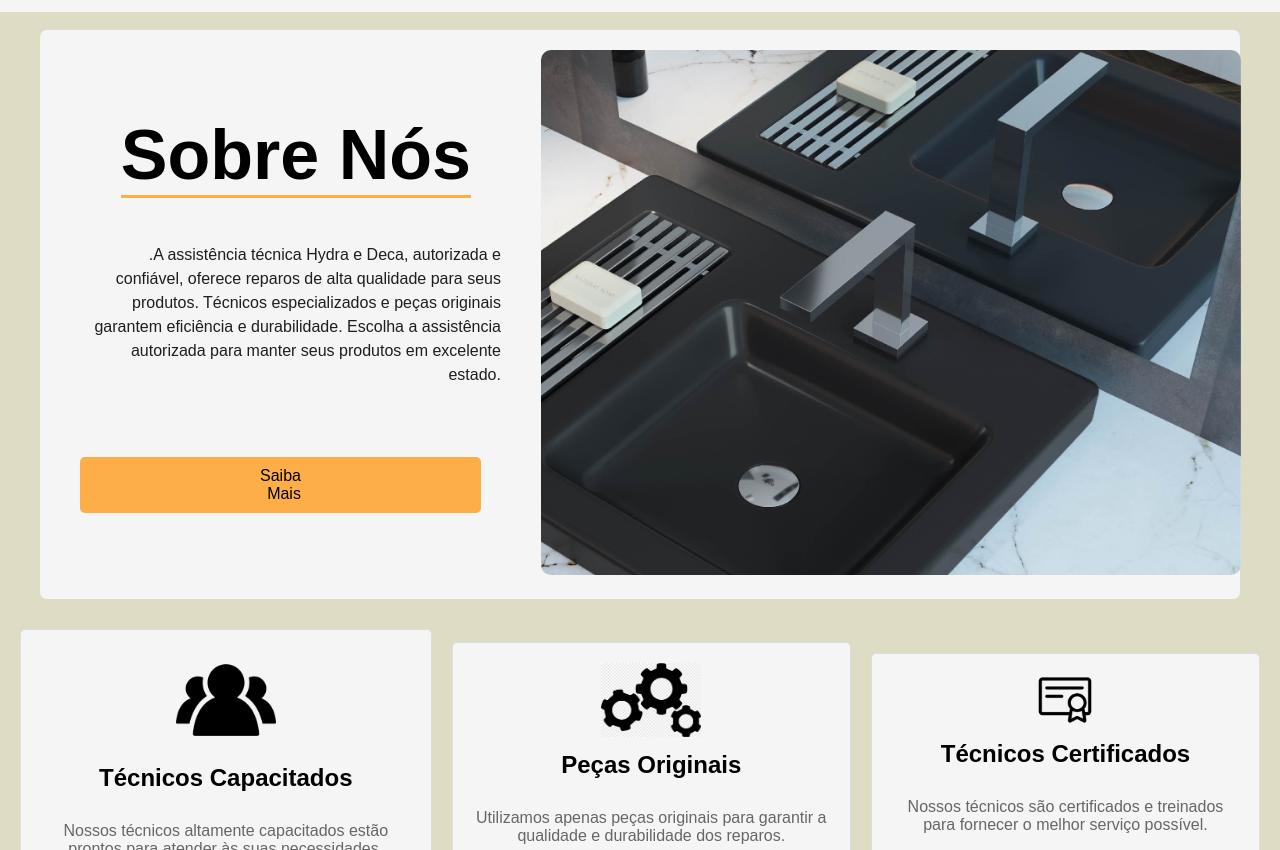
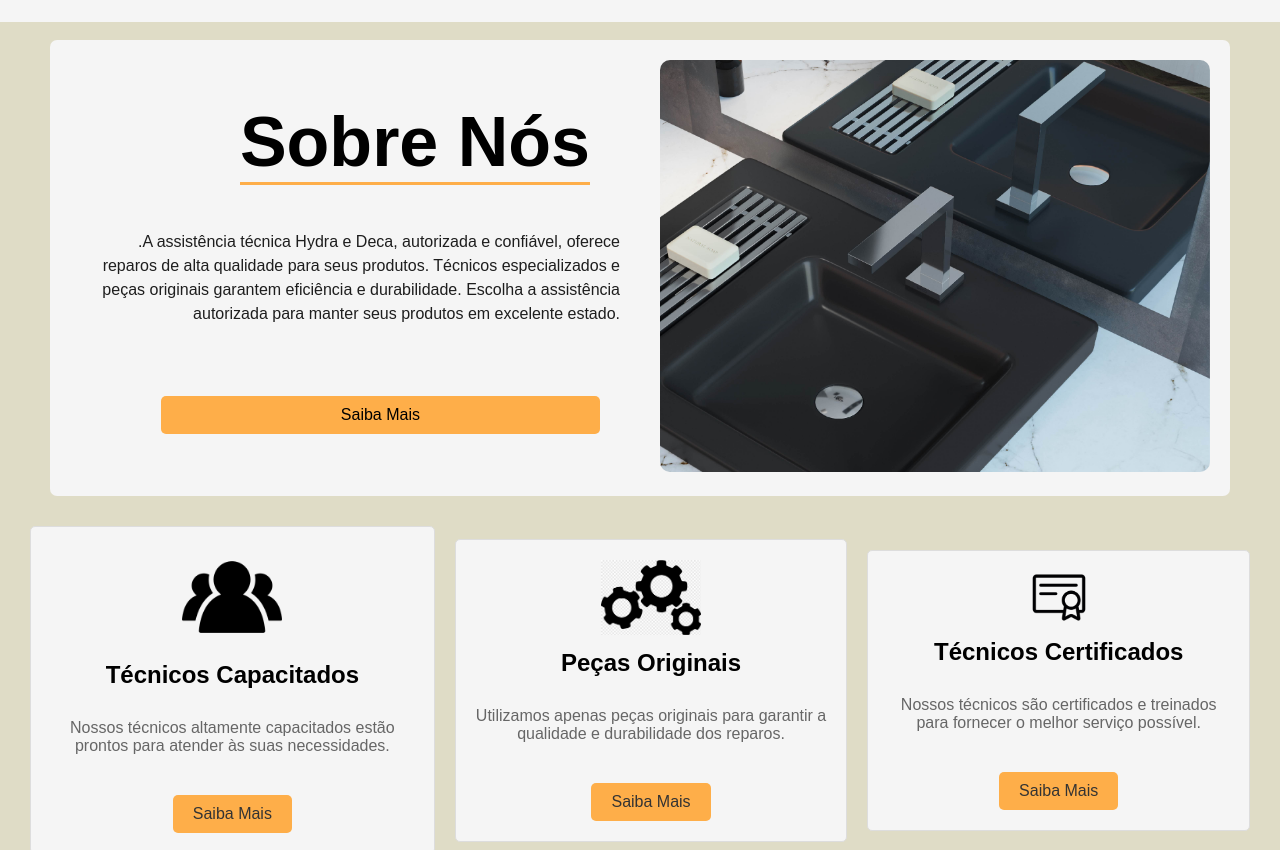
Before and after one commit to Juchimiuk/site-I-FIX, a plain HTML site: page index.html in a window 1280 px wide. Shown: the part 927-1777 px from the top of the page. Drawn offline with Linux system fonts and the light colour scheme.

Commit message:
css
comecando a mudar de px para %

```diff
--- a/index.css
+++ b/index.css
@@ -1,14 +1,12 @@
+*{
+    margin: 0;
+    padding: 0;
+
+}
 body {
     background-color: #dfdcc6;
      color: #000;
      font-family: Arial, sans-serif;
-     margin: -10px;
-     border-top: -100;
-
- }
- *{
-     margin: 0;
-     padding: 0;
 
  }
  a{
@@ -193,7 +191,7 @@ body {
 }
 
 .about-image img {
-    max-width: 700px;
+    width: 100%;
     height: auto;
     border-radius: 10px;
 }
```
